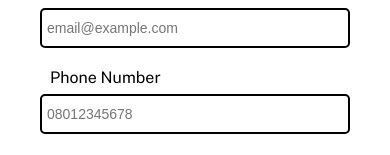
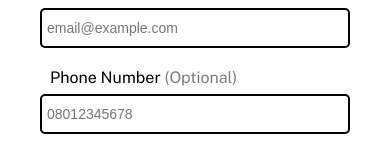
Before and after one commit to Briskita/hookos-landing-page, a plain HTML site: page index.html in a window 390 px wide. Both pictures are taken after a click on the button "Join Now". Shown: the part 274-429 px from the top of the page. Drawn offline with nearby package versions, Linux system fonts and the light colour scheme; no server answers.

Commit message:
make phone number optional

```diff
--- a/assets/css/styles.css
+++ b/assets/css/styles.css
@@ -5,12 +5,15 @@ html {
 	font-size: 62.5%;
 	font-family: 'Public Sans', 'Gill Sans', 'Gill Sans MT', sans-serif;
 	scroll-behavior: smooth;
+	height: 100%;
 }
 
 body {
 	overflow-x: hidden;
 	font-size: 1.6rem;
 	background-color: rgb(220, 220, 220, 0.4);
+	position: relative;
+	height: 100%;
 }
 
 * {
@@ -41,6 +44,10 @@ a:link {
 	border-radius: 0.5rem;
 	transition: all 0.4s;
 	transform-origin: left;
+}
+
+.faded {
+	color: rgba(92, 90, 90, 0.8);
 }
 
 .header {
@@ -95,10 +102,10 @@ a:link {
 
 /*=============== BODY =====================*/
 #home {
-	position: relative;
+	position: absolute;
 	margin-inline: auto;
-	height: 100vh;
-	height: 100dvh;
+	/* height: 95vh; */
+	/* height: 95dvh; */
 	width: 100%;
 	padding-inline: 2rem;
 	background-image: url('../images/bg-with-text.jpg');
@@ -109,7 +116,11 @@ a:link {
 	flex-direction: column;
 	align-items: center;
 	justify-content: space-between;
-	z-index: 0;
+	z-index: 1;
+	top: 0;
+	left: 0;
+	right: 0;
+	bottom: 0;
 }
 
 .show-modal {
@@ -157,8 +168,6 @@ a:link {
 	width: 100%;
 	max-width: 60rem;
 	margin-inline: auto;
-	min-height: 100vh;
-	min-height: 100dvh;
 	padding: 4rem;
 	display: block;
 	background-color: #fff;
@@ -166,6 +175,7 @@ a:link {
 	top: 0;
 	left: 0;
 	right: 0;
+	bottom: 0;
 	z-index: 100;
 	transition: all cubic-bezier(0.175, 0.885, 0.32, 1.275) 0.2s;
 }
--- a/index.html
+++ b/index.html
@@ -109,10 +109,11 @@
 					/>
 				</label>
 				<label class="form__item">
-					<span class="form__item--label">Phone number</span>
+					<span class="form__item--label"
+						>Phone number <span class="faded">(optional)</span></span
+					>
 					<input
 						type="tel"
-						required
 						name="Mobile Number"
 						placeholder="08012345678"
 						class="form__item--input"
```
